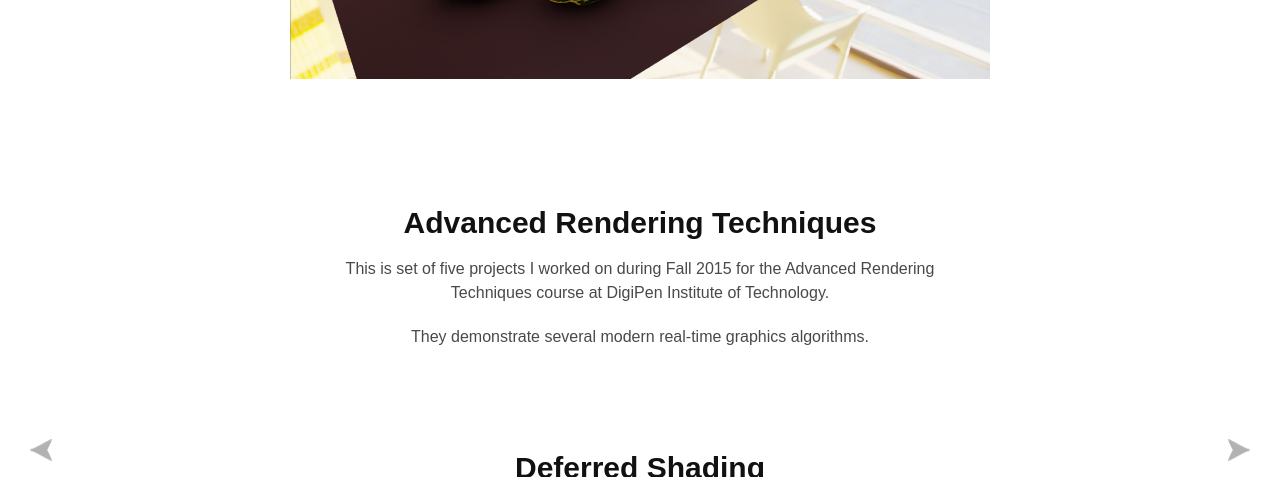
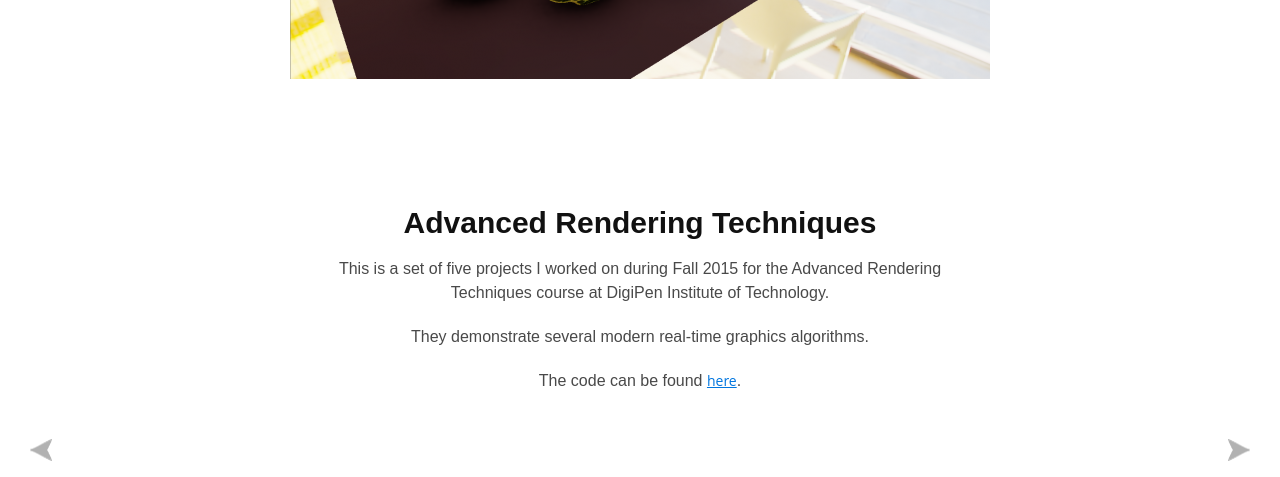
Before and after one commit to nbieck/nbieck.github.io, a Jekyll site: the page built from _portfolio/2015-11-01-advanced-rendering-techniques.md, in a window 1280 px wide and 900 px high, scrolled down 406 px, cut to the strip 0-477 px from the top of the window. Built offline with Jekyll 4.4.1, drawn with Linux system fonts in a browser that asks for light colours; nearby versions of some CDN libraries; some web fonts are replaced.

Commit message:
Fix typos, add CS562 source link

```diff
--- a/_portfolio/2015-11-01-advanced-rendering-techniques.md
+++ b/_portfolio/2015-11-01-advanced-rendering-techniques.md
@@ -6,9 +6,11 @@ date: 2015-11-01
 categories: project
 ---
 
-This is set of five projects I worked on during Fall 2015 for the Advanced Rendering Techniques course at DigiPen Institute of Technology.
+This is a set of five projects I worked on during Fall 2015 for the Advanced Rendering Techniques course at DigiPen Institute of Technology.
 
 They demonstrate several modern real-time graphics algorithms.
+
+The code can be found [here](https://github.com/nbieck/CS562).
 
 ## Deferred Shading
 
```
Also changed, not shown: _portfolio/2014-05-01-sabotage.md (+1 -1 lines).
